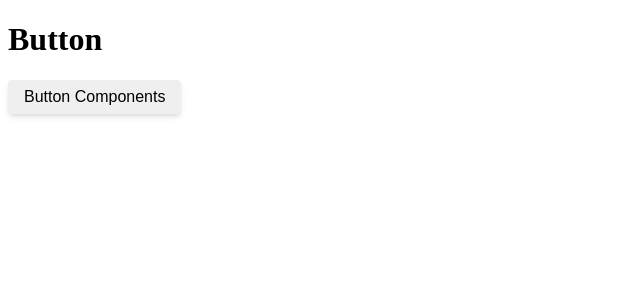
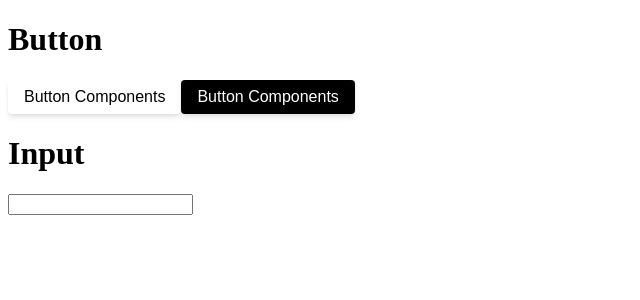
Before and after one commit to kykim818/react-redux-typescript, a React (Create React App) app in the folder redux-typescript/: page / in a window 1280 px wide. Shown: the top 300 px of the page, without its empty margins (0-640 px from the left). Built offline with nearby package versions, Linux system fonts and the light colour scheme.

Commit message:
feat(Button.tsx) : 버튼 스타일 추가
className의 종류대로 버튼의 스타일을 변경해주고 싶은데
반복코드 방법 말고 찾지 못함
theme를 사용하기에는 theme는 좀 더 큰 범위에서의 용어 같아서 고민중...

```diff
--- a/redux-typescript/src/App.tsx
+++ b/redux-typescript/src/App.tsx
@@ -1,11 +1,18 @@
 import React from 'react';
 import Button from './components/atoms/Button';
+// import './App.css'
 
 function App() {
+  const clickEvent = () => {
+    alert("Clicked !!");
+  }
   return (
     <div className="App">
       <h1>Button</h1>
-      <Button>Button Components</Button>
+      <Button onClick={clickEvent} className="white">Button Components</Button>
+      <Button onClick={clickEvent} className="black">Button Components</Button>
+      <h1>Input</h1>
+      <input />
     </div>
   );
 }
--- a/redux-typescript/src/components/atoms/Button/Button.tsx
+++ b/redux-typescript/src/components/atoms/Button/Button.tsx
@@ -1,16 +1,25 @@
-import React from 'react';
-import styled from 'styled-components'
+import React from "react";
+import styled, {css} from "styled-components";
 
-const Button = (props : {children : React.ReactNode}) => {
-    return (
-        <ButtonWrapper>
-            {props.children}
-        </ButtonWrapper>
-    );
-
+interface buttonProps {
+  children?: React.ReactNode;
+  onClick?: (args: any) => any;
+  disabled?: boolean;
+  className?: string;
 }
-// BUTTON default style 제거
+const Button = (props: buttonProps) => {
+  return (
+    <ButtonWrapper
+      onClick={props.onClick}
+      className={props.className}
+      disabled={props.disabled}
+    >
+      {props.children}
+    </ButtonWrapper>
+  );
+};
 const ButtonWrapper = styled.button`
+  // BUTTON default style 제거
   -webkit-appearance: none;
   -moz-appearance: none;
   appearance: none;
@@ -30,10 +39,29 @@ const ButtonWrapper = styled.button`
   border: none;
   border-radius: 4px;
   // 그림자 속성
-  box-shadow: 0 4px 6px -1px rgba(0, 0, 0, 0.1), 0 2px 4px -1px rgba(0, 0, 0, 0.06);
+  box-shadow: 0 4px 6px -1px rgba(0, 0, 0, 0.1),
+    0 2px 4px -1px rgba(0, 0, 0, 0.06);
   cursor: pointer;
   transition: 0.5s;
+  &:hover {
+    outline: 0;
+  }
+  // 색상
+  ${props =>
+    props.className === 'white' &&
+    css`
+    background-color  : white;
+    color: black;
+    `
+  }
+  ${props =>
+    props.className === 'black' &&
+    css`
+    background-color  : black;
+    color: white;
+    `
+  }
 
+`;
 
-`
-export default Button
+export default Button;
```
